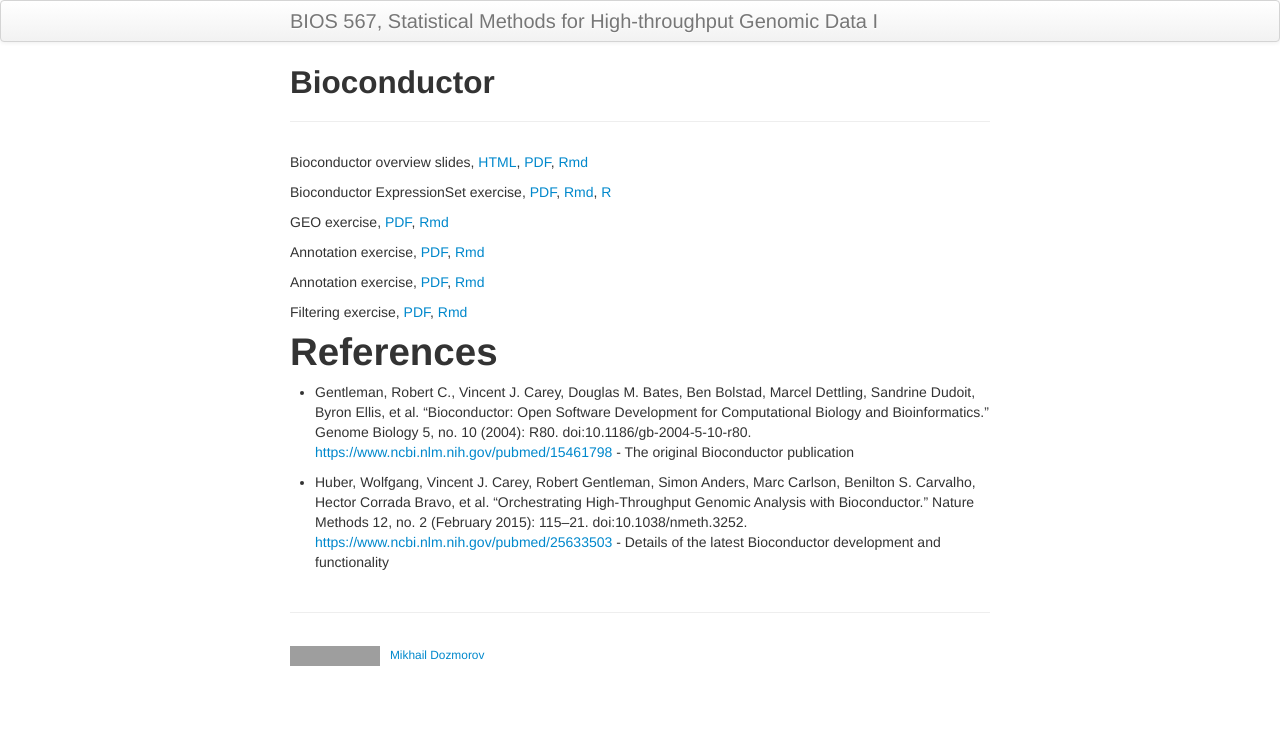
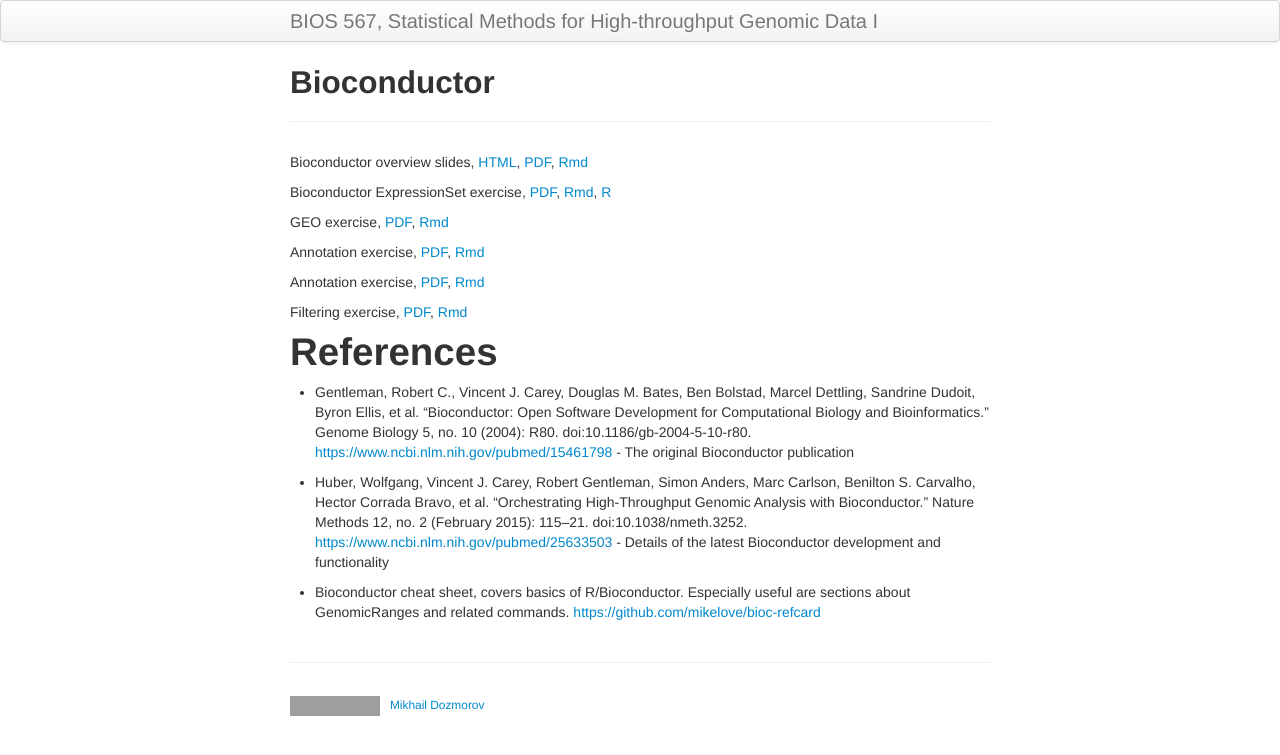
Before and after one commit to mdozmorov/BIOS567, a Jekyll site: the page built from pages/04_Bioconductor.md, in a window 1280 px wide. Shown: the top 755 px of the page. Built offline with Jekyll 4.4.1, drawn with Linux system fonts in a browser that asks for light colours; grey boxes are pictures that could not be loaded.

Commit message:
Add Bioconductor cheatsheet

```diff
--- a/pages/04_Bioconductor.md
+++ b/pages/04_Bioconductor.md
@@ -20,3 +20,5 @@ Filtering exercise, [PDF](/BIOS567/assets/presentation_Bioconductor/Filtering.pd
 - Gentleman, Robert C., Vincent J. Carey, Douglas M. Bates, Ben Bolstad, Marcel Dettling, Sandrine Dudoit, Byron Ellis, et al. “Bioconductor: Open Software Development for Computational Biology and Bioinformatics.” Genome Biology 5, no. 10 (2004): R80. doi:10.1186/gb-2004-5-10-r80. [https://www.ncbi.nlm.nih.gov/pubmed/15461798](https://www.ncbi.nlm.nih.gov/pubmed/15461798) - The original Bioconductor publication
 
 - Huber, Wolfgang, Vincent J. Carey, Robert Gentleman, Simon Anders, Marc Carlson, Benilton S. Carvalho, Hector Corrada Bravo, et al. “Orchestrating High-Throughput Genomic Analysis with Bioconductor.” Nature Methods 12, no. 2 (February 2015): 115–21. doi:10.1038/nmeth.3252. [https://www.ncbi.nlm.nih.gov/pubmed/25633503](https://www.ncbi.nlm.nih.gov/pubmed/25633503) - Details of the latest Bioconductor development and functionality
+
+- Bioconductor cheat sheet, covers basics of R/Bioconductor. Especially useful are sections about GenomicRanges and related commands. [https://github.com/mikelove/bioc-refcard](https://github.com/mikelove/bioc-refcard)
```
